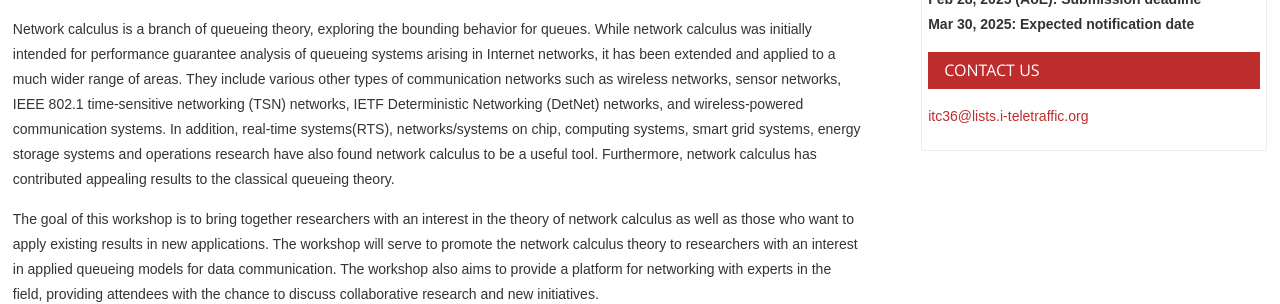
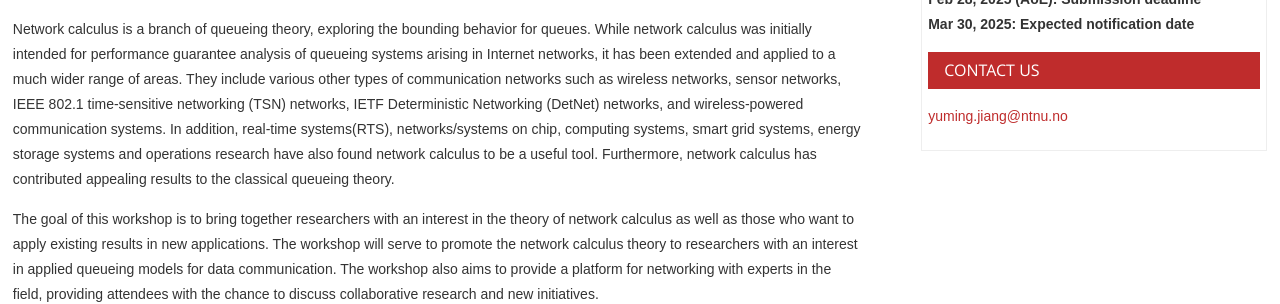
Before and after one commit to ohohlfeld/itc36, a Jekyll site: the page built from woneca.md, in a window 1280 px wide and 900 px high, scrolled down 531 px. Shown: the part 152-456 px from the top of the window. Built offline with Jekyll 4.4.1, drawn with Linux system fonts in a browser that asks for light colours.

Commit message:
Update default.html

```diff
--- a/_layouts/default.html
+++ b/_layouts/default.html
@@ -88,9 +88,15 @@
                 <div class=" typo3-neos-nodetypes-text">
                     <div>
                         <p>
+                            {% if page.workshop_dates %}
+                            <a href="mailto:yuming.jiang@ntnu.no">
+                                yuming.jiang@ntnu.no
+                            </a>
+                            {% else %}
                             <a href="mailto:{{ site.conference-mail }}">
                                 {{ site.conference-mail }}
                             </a>
+                            {% endif %}
                         </p>
                     </div>
                 </div>
```
